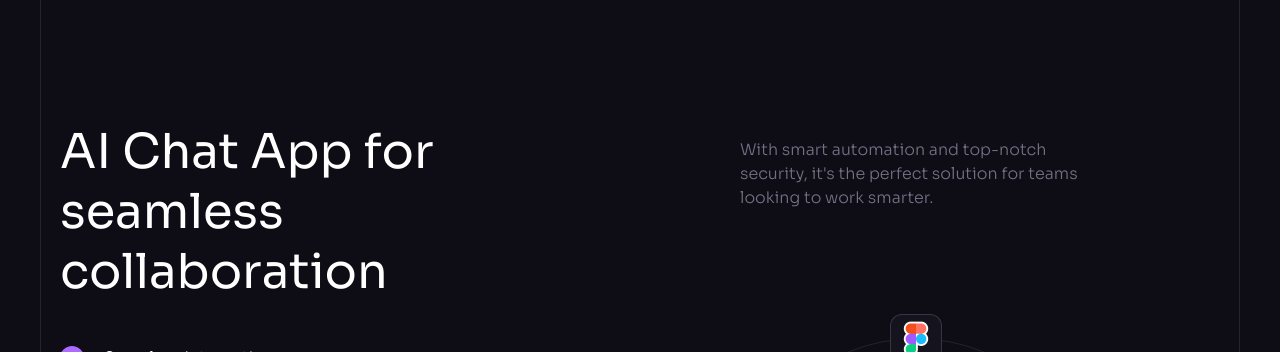
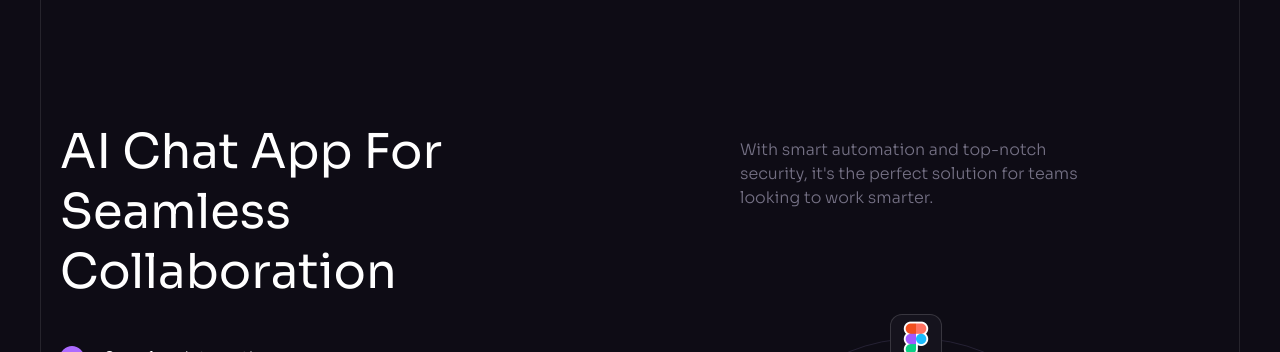
Before and after one commit to letera1/agent-landing-page, a React (Vite) app: page / in a window 1280 px wide. Shown: the part 3020-3372 px from the top of the page. Built offline with nearby package versions, Linux system fonts and the light colour scheme.

Commit message:
Update Collaboration.jsx

```diff
--- a/src/components/Collaboration.jsx
+++ b/src/components/Collaboration.jsx
@@ -10,7 +10,7 @@ const Collaboration = () => {
       <div className="container lg:flex">
         <div className="max-w-[25rem]">
           <h2 className="h2 mb-4 md:mb-8">
-            AI Chat App for seamless collaboration
+            AI Chat App For Seamless Collaboration
           </h2>
 
           <ul className="max-w-[22rem] mb-10 md:mb-14">
@@ -27,7 +27,7 @@ const Collaboration = () => {
             ))}
           </ul>
 
-          <Button>Try it now</Button>
+          <Button>Try It Now</Button>
         </div>
 
         <div className="lg:ml-auto xl:w-[38rem] mt-4">
```
